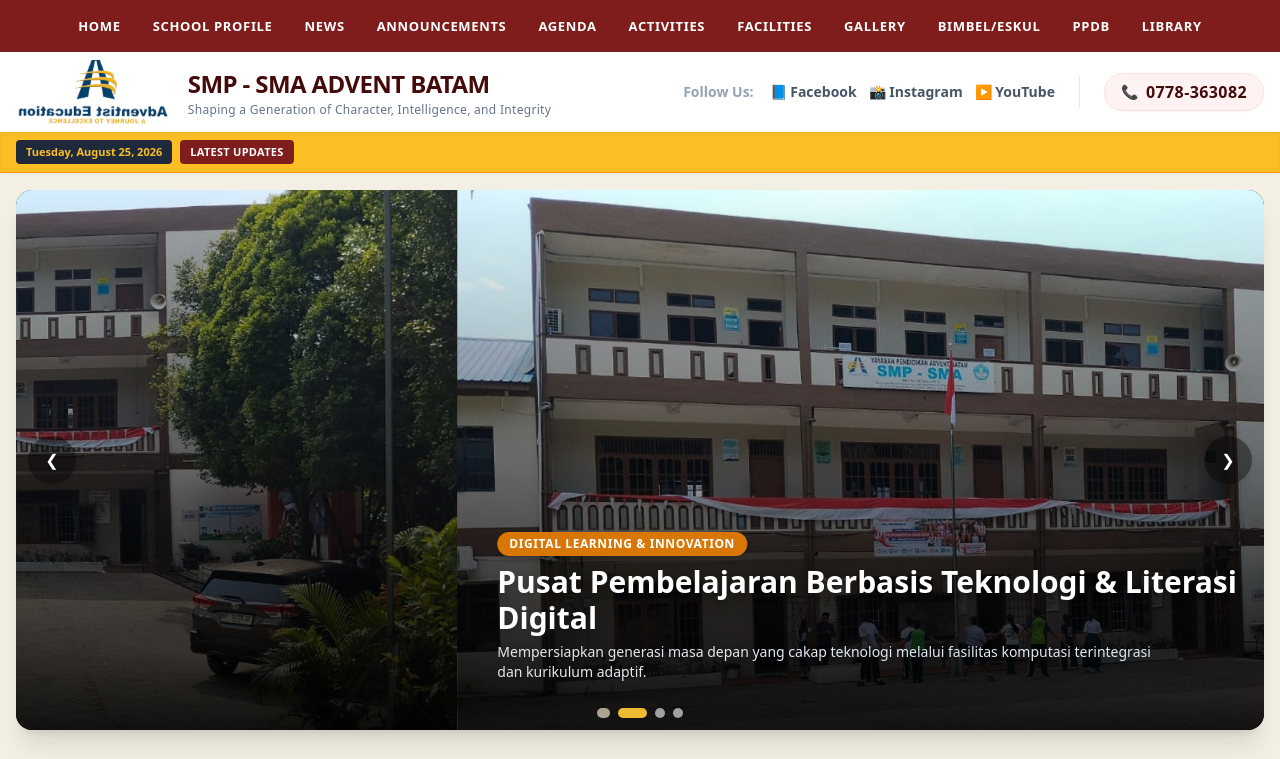
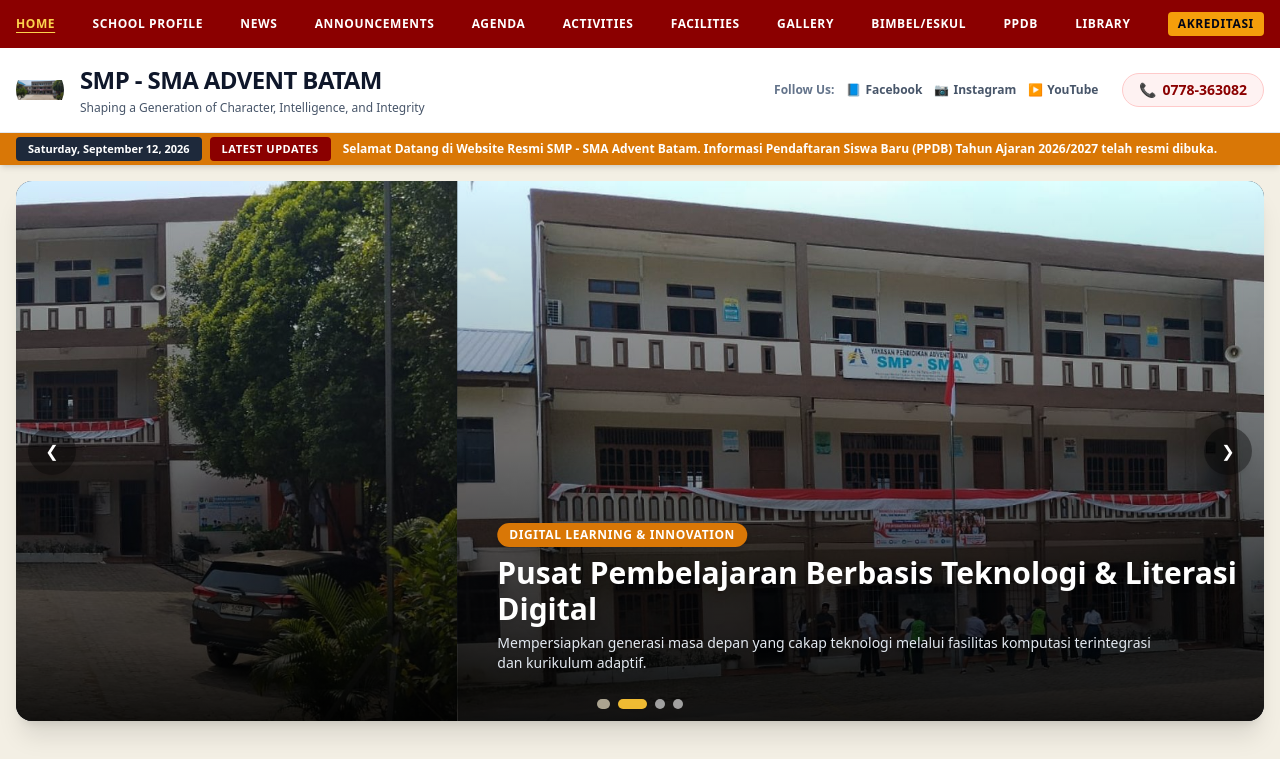
Before and after one commit to budhyp14-alt/smp-sma-adventbatam, a Next.js app: page / in a window 1280 px wide. Shown: the top 759 px of the page. Built offline with nearby package versions, Linux system fonts and the light colour scheme.

Commit message:
Update layout.js

```diff
--- a/src/app/layout.js
+++ b/src/app/layout.js
@@ -1,138 +1,22 @@
 import "./globals.css";
-import Link from "next/link";
+import Header from "../components/Header";
 
 export const metadata = {
-  title: "SMP - SMA Advent Batam",
-  description: "Website Resmi SMP dan SMA Advent Batam",
+  title: "SMP - SMA ADVENT BATAM",
+  description: "Official Website SMP & SMA Advent Batam - Excellence in Character & Knowledge",
 };
 
 export default function RootLayout({ children }) {
-  const navItems = [
-    { name: "HOME", href: "/" },
-    { name: "SCHOOL PROFILE", href: "/profile" },
-    { name: "NEWS", href: "/news" },
-    { name: "ANNOUNCEMENTS", href: "/announcements" },
-    { name: "AGENDA", href: "/agenda" },
-    { name: "ACTIVITIES", href: "/activities" },
-    { name: "FACILITIES", href: "/facilities" },
-    { name: "GALLERY", href: "/gallery" },
-    { name: "BIMBEL/ESKUL", href: "/bimbel-eskul" },
-    { name: "PPDB", href: "/ppdb" },
-    // LINK LIBRARY DIUBAH KE WEB PERPUS EKSTERNAL
-    { name: "LIBRARY", href: "https://e-perpus-batam-mas.vercel.app/" },
-  ];
+  return (
+    <html lang="id">
+      <body className="antialiased bg-[#F3EFE4] text-slate-900 min-h-screen flex flex-col">
+        {/* HEADER UTAMA BERISI NAVBAR LENGKAP & AKREDITASI */}
+        <Header />
 
-  return (
-    <html lang="en">
-      <body className="bg-slate-100 text-slate-900 font-sans antialiased min-h-screen flex flex-col">
-
-        <style dangerouslySetInnerHTML={{ __html: `
-          @keyframes spin-horizontal {
-            from { transform: perspective(1000px) rotateY(0deg); }
-            to { transform: perspective(1000px) rotateY(-360deg); }
-          }
-        `}} />
-
-        {/* Menu Navigasi Mendatar */}
-        <nav className="bg-red-900 text-white shadow-md">
-          <div className="max-w-7xl mx-auto px-2 sm:px-4">
-            <div className="flex items-center justify-start lg:justify-center overflow-x-auto py-1.5">
-              <div className="flex items-center space-x-1 sm:space-x-2 min-w-max py-1">
-                {navItems.map((item) => {
-                  // Cek apakah ini link eksternal (mengandung kata 'http')
-                  const isExternal = item.href.startsWith("http");
-
-                  // Jika eksternal, gunakan tag <a> biasa agar bisa meluncur keluar web di tab baru
-                  if (isExternal) {
-                    return (
-                      <a
-                        key={item.name}
-                        href={item.href}
-                        target="_blank" // Membuka web perpus di tab baru
-                        rel="noopener noreferrer"
-                        className="px-3 py-2 rounded-lg text-xs sm:text-[13px] font-bold tracking-wider hover:bg-red-800 hover:text-amber-300 transition-colors duration-200 whitespace-nowrap"
-                      >
-                        {item.name}
-                      </a>
-                    );
-                  }
-
-                  // Jika internal, gunakan fitur cepat <Link> dari Next.js
-                  return (
-                    <Link
-                      key={item.name}
-                      href={item.href}
-                      className="px-3 py-2 rounded-lg text-xs sm:text-[13px] font-bold tracking-wider hover:bg-red-800 hover:text-amber-300 transition-colors duration-200 whitespace-nowrap"
-                    >
-                      {item.name}
-                    </Link>
-                  );
-                })}
-              </div>
-            </div>
-          </div>
-        </nav>
-
-        {/* Header Identitas Sekolah */}
-        <header className="bg-white border-b border-slate-200">
-          <div className="max-w-7xl mx-auto px-4 py-2 flex flex-col lg:flex-row items-center justify-between gap-4">
-
-            <div className="flex items-center space-x-3">
-              <img
-                src="/logo-OKE.png"
-                alt="Logo Adventist Education"
-                className="h-12 sm:h-16 w-auto object-contain shrink-0"
-                style={{ animation: "spin-horizontal 12s linear infinite" }}
-              />
-              <div className="flex flex-col justify-center">
-                <h1 className="text-xl sm:text-2xl font-black text-red-950 tracking-tight leading-none mb-1">
-                  SMP - SMA ADVENT BATAM
-                </h1>
-                {/* Teks Sub-Logo */}
-                <p className="text-xs text-slate-500 font-medium tracking-wide leading-none">
-                  Shaping a Generation of Character, Intelligence, and Integrity
-                </p>
-              </div>
-            </div>
-
-            <div className="flex items-center space-x-4 sm:space-x-6">
-              <div className="flex items-center space-x-3 text-xs sm:text-sm font-semibold text-slate-600">
-                <span className="hidden sm:inline text-slate-400 mr-1">Follow Us:</span>
-                <a href="https://facebook.com" target="_blank" rel="noopener noreferrer" className="hover:text-blue-600 transition-colors flex items-center space-x-1">
-                  <span>📘 Facebook</span>
-                </a>
-                <a href="https://instagram.com" target="_blank" rel="noopener noreferrer" className="hover:text-pink-600 transition-colors flex items-center space-x-1">
-                  <span>📸 Instagram</span>
-                </a>
-                <a href="https://youtube.com" target="_blank" rel="noopener noreferrer" className="hover:text-red-600 transition-colors flex items-center space-x-1">
-                  <span>▶️ YouTube</span>
-                </a>
-              </div>
-              <div className="hidden sm:block h-8 border-l border-slate-200"></div>
-              <div className="flex items-center space-x-2 bg-red-50 text-red-950 px-4 py-1.5 rounded-full border border-red-100 shadow-sm">
-                <span className="text-sm">📞</span>
-                <span className="text-sm sm:text-base font-extrabold tracking-wide">0778-363082</span>
-              </div>
-            </div>
-          </div>
-
-          {/* Teks Berjalan & Tanggal */}
-          <div className="bg-amber-400 text-slate-900 font-bold text-xs sm:text-sm py-2 px-4 shadow-inner flex items-center border-b border-amber-500">
-            <span className="bg-slate-800 text-amber-400 text-[11px] font-bold px-2.5 py-0.5 rounded mr-2 whitespace-nowrap">
-              Tuesday, August 25, 2026
-            </span>
-            <span className="bg-red-900 text-white text-[11px] font-extrabold px-2.5 py-0.5 rounded mr-3 whitespace-nowrap tracking-wide">
-              LATEST UPDATES
-            </span>
-            <marquee className="w-full tracking-wide">
-              Welcome to the Official Website of SMP - SMA Advent Batam | Penerimaan Peserta Didik Baru (PPDB) Tahun Pelajaran 2026/2027 Telah Dibuka | Terwujudnya Pendidikan Berkarakter, Unggul, dan Berlandaskan Nilai-Nilai Kristiani.
-            </marquee>
-          </div>
-        </header>
-
-        {/* Konten Halaman */}
-        <div className="flex-1">{children}</div>
-
+        {/* HALAMAN KONTEN */}
+        <div className="flex-1 w-full">
+          {children}
+        </div>
       </body>
     </html>
   );
```
